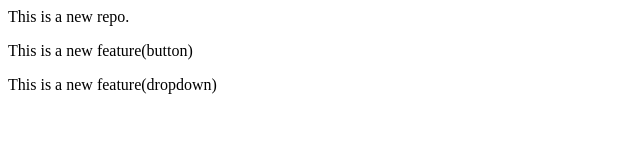
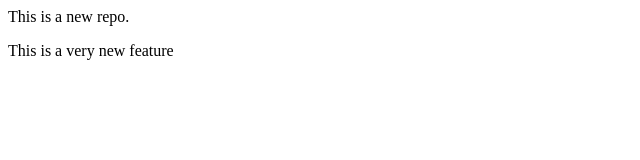
Before and after one commit to Jyotiraditya20/localrepo, a plain HTML site: page index.html in a window 1280 px wide. Shown: the whole page, without its empty margins (0-640 px from the left). Drawn offline with Linux system fonts and the light colour scheme.

Commit message:
Add new feature

```diff
--- a/index.html
+++ b/index.html
@@ -1,5 +1,3 @@
 <p>This is a new repo.</p>
 
-<p>This is a new feature(button)</p>
-
-<p>This is a new feature(dropdown)</p>
+<p>This is a very new feature</p>
```
